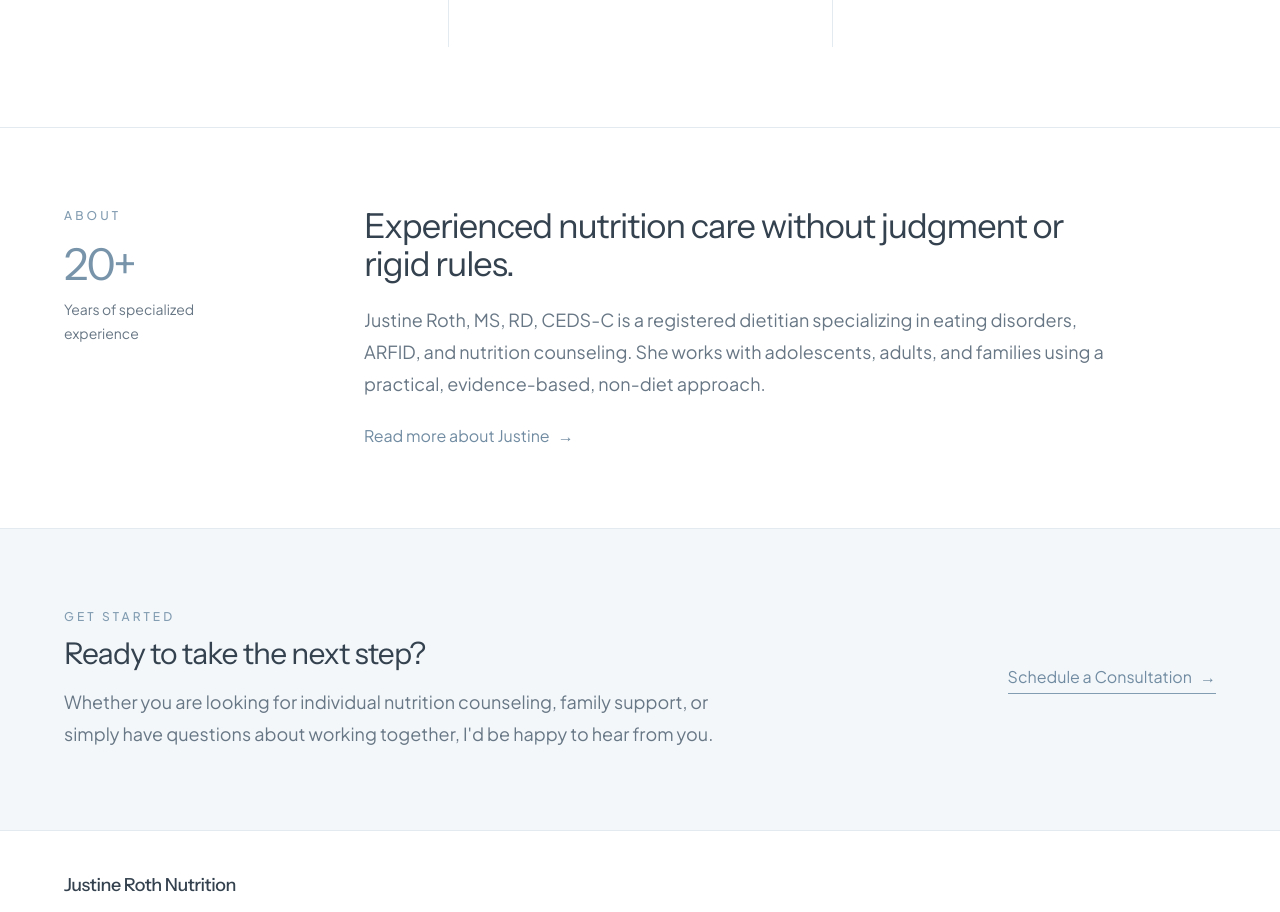
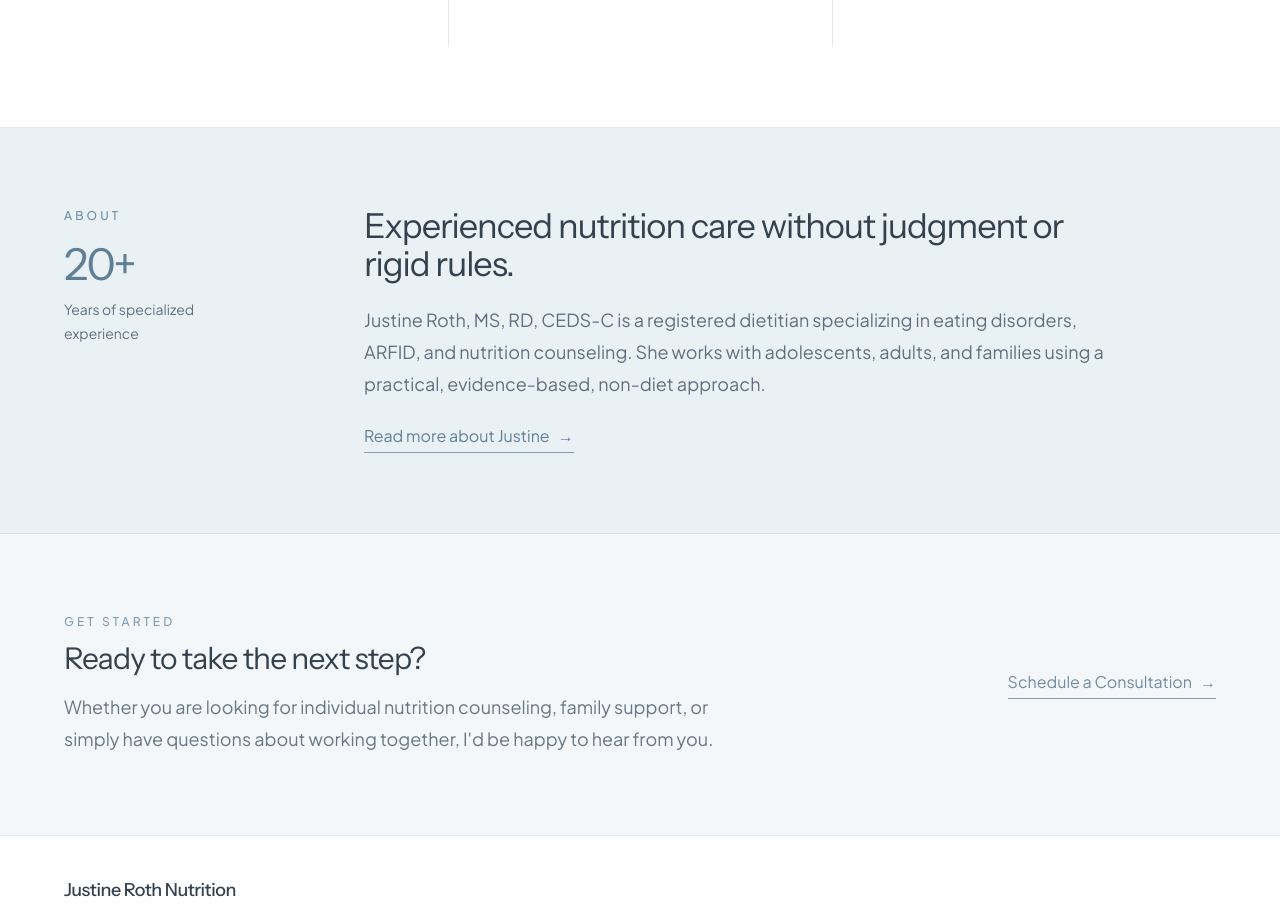
Before and after one commit to justinerothrd/justine-roth-nutrition, a Next.js app: page / in a window 1280 px wide. Shown: the part 1000-1912 px from the top of the page. Built offline with nearby package versions, Linux system fonts and the light colour scheme.

Commit message:
Update About section styles and content

```diff
--- a/app/page.tsx
+++ b/app/page.tsx
@@ -134,30 +134,30 @@ export default function Home() {
       </section>
 
       {/* About */}
-      <section className="border-b border-[#E4EBF0] px-6 py-11 sm:px-8 sm:py-14 lg:px-10 lg:py-20">
+<section className="border-b border-[#D7E2E9] bg-[#EAF1F5] px-6 py-11 sm:px-8 sm:py-14 lg:px-10 lg:py-20">
   <div className="mx-auto max-w-6xl md:grid md:grid-cols-[190px_1fr] md:gap-14 lg:grid-cols-[220px_1fr] lg:gap-20">
     <div>
-            <p className="text-[0.68rem] font-medium uppercase tracking-[0.2em] text-[#829CB1] sm:text-xs sm:tracking-[0.26em]">
+      <p className="text-[0.68rem] font-medium uppercase tracking-[0.2em] text-[#718CA2] sm:text-xs sm:tracking-[0.26em]">
         About
       </p>
 
       <div className="mt-4 flex items-end gap-3 md:block">
-              <p className="font-heading text-4xl font-normal tracking-[-0.045em] text-[#7894AA] lg:text-[2.75rem]">
+        <p className="font-heading text-4xl font-normal tracking-[-0.045em] text-[#607F96] lg:text-[2.75rem]">
           20+
         </p>
 
-              <p className="max-w-[160px] pb-1 text-sm leading-6 text-[#687785] md:mt-2 md:pb-0">
+        <p className="max-w-[160px] pb-1 text-sm leading-6 text-[#5F7180] md:mt-2 md:pb-0">
           Years of specialized experience
         </p>
       </div>
     </div>
 
     <div className="mt-8 md:mt-0">
-            <h2 className="font-heading max-w-3xl text-[1.75rem] font-normal leading-[1.1] tracking-[-0.03em] sm:text-3xl lg:text-[2.15rem]">
+      <h2 className="font-heading max-w-3xl text-[1.75rem] font-normal leading-[1.1] tracking-[-0.03em] text-[#34414E] sm:text-3xl lg:text-[2.15rem]">
         Experienced nutrition care without judgment or rigid rules.
       </h2>
 
-            <p className="mt-5 max-w-3xl text-base leading-7 text-[#687785] sm:text-lg sm:leading-8">
+      <p className="mt-5 max-w-3xl text-base leading-7 text-[#5F7180] sm:text-lg sm:leading-8">
         Justine Roth, MS, RD, CEDS-C is a registered dietitian
         specializing in eating disorders, ARFID, and nutrition
         counseling. She works with adolescents, adults, and families
@@ -166,7 +166,7 @@ export default function Home() {
 
       <Link
         href="/about"
-              className="mt-6 inline-flex items-center gap-2 text-sm font-medium text-[#718CA2] transition-colors hover:text-[#526D83]"
+        className="mt-6 inline-flex items-center gap-2 border-b border-[#829CB1] pb-1 text-sm font-medium text-[#607F96] transition-colors hover:text-[#34414E]"
       >
         Read more about Justine
         <span aria-hidden="true">→</span>
```
Lines whose indentation alone changed are shown as unchanged.
